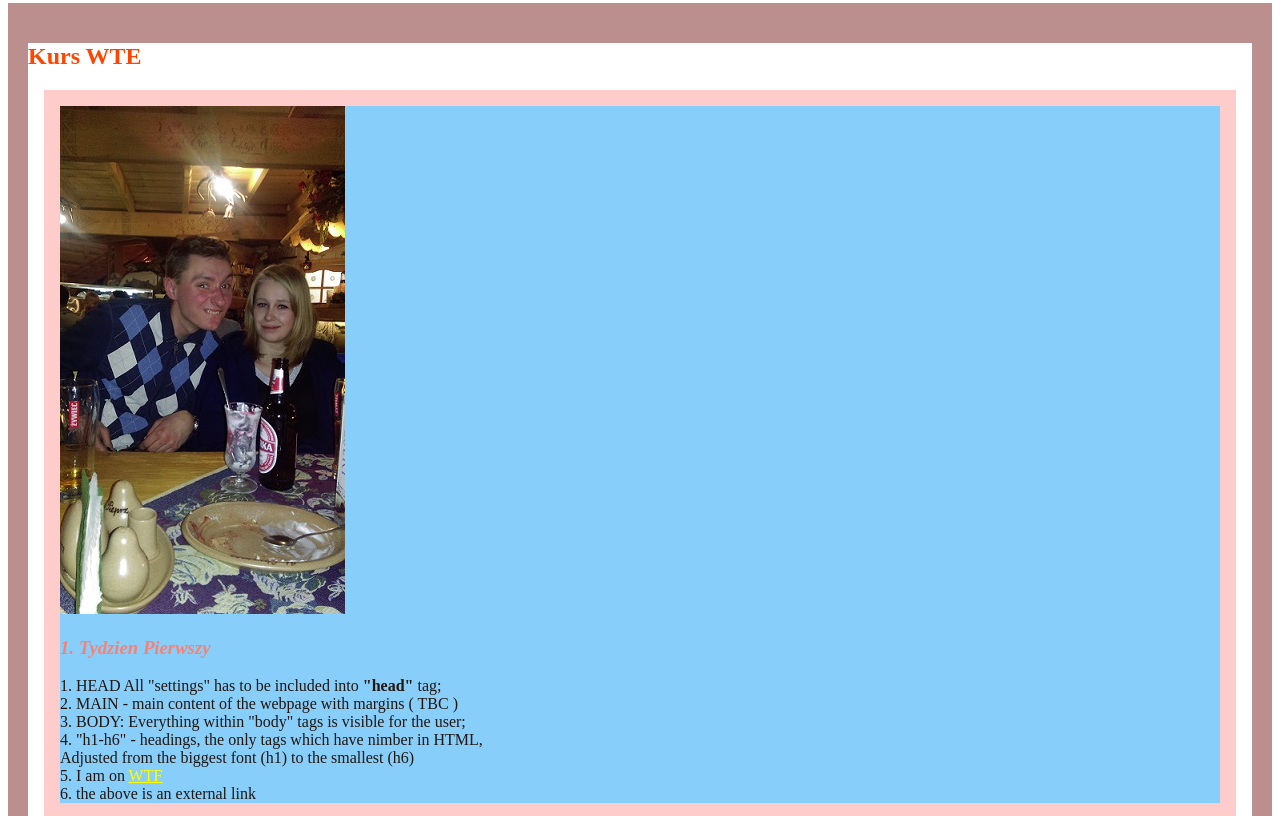
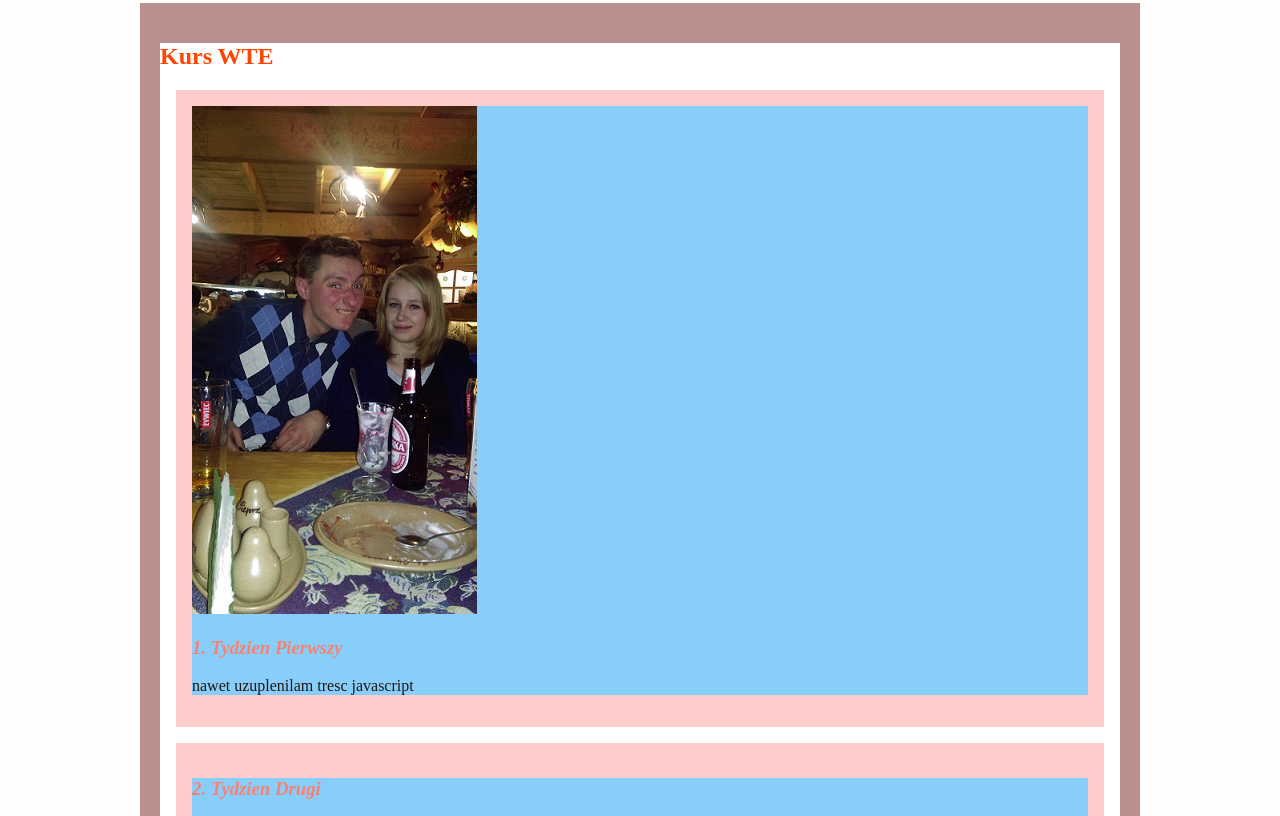
Before and after one commit to Magdalena-Lisicka/homepage, a plain HTML site: page index.html in a window 1280 px wide. Shown: the part 116-932 px from the top of the page. Drawn offline with Linux system fonts and the light colour scheme.

Commit message:
changes to website

```diff
--- a/index.html
+++ b/index.html
@@ -17,7 +17,7 @@
         <a href="nauka-js.html" class="navigation__link">Nauka js</a>
       </nav>
     </header>
-    <main>
+    <main class="main">
       <header id="top">
         <h1 class="main-heading main-heading--js">
           NAUKA FRONTENDU
@@ -32,7 +32,7 @@
               <h3>
                 1. Tydzien Pierwszy
               </h3>
-              <p>
+              <p class="week-summary__description--js">
                 1. HEAD All "settings" has to be included into
                 <b>"head" </b>tag;<br />
                 2. MAIN - main content of the webpage with margins ( TBC )
--- a/main.js
+++ b/main.js
@@ -15,3 +15,7 @@ console.log(heading);
 
 //const heading=document.querySelector('body');
 //console.log(heading);
+
+const emptyParagraph=document.querySelector('.week-summary__description--js');
+emptyParagraph.innerHTML="nawet uzuplenilam tresc javascript"
+//above should appear on the page
--- a/style.css
+++ b/style.css
@@ -2,6 +2,10 @@
     background-color:rgba(255,0,0,0.2);
     padding:16px;
     margin: 16px;
+}
+.main {
+    max-width: 1000px;
+    margin:0 auto;
 }
 
 .navigation{
```
Also changed, not shown: nauka-css.html (+1 -1 lines), nauka-html.html (+1 -1 lines), nauka-js.html (+1 -1 lines).
